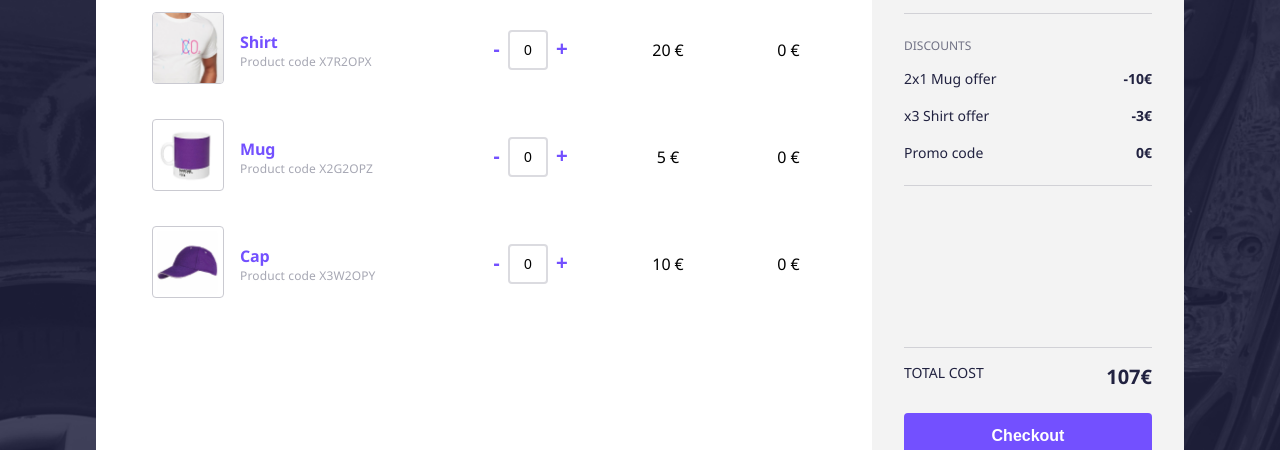
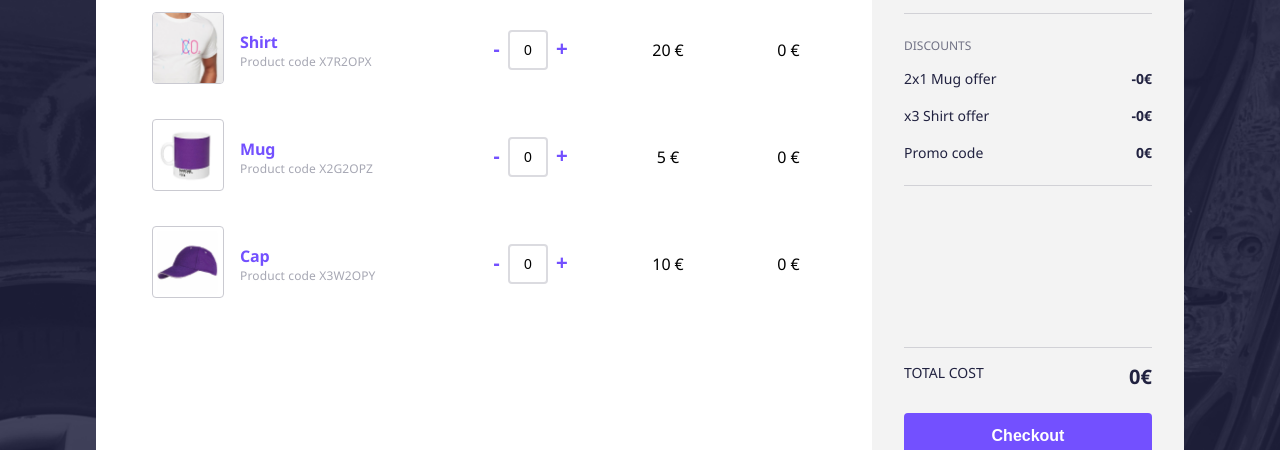
Before and after one commit to mariasola/cabify-challenge, a React (Create React App) app: page / in a window 1280 px wide. Shown: the part 225-675 px from the top of the page. Built offline with nearby package versions, Linux system fonts and the light colour scheme.

Commit message:
shirt & mug offer logic writen

```diff
--- a/src/App.js
+++ b/src/App.js
@@ -18,12 +18,15 @@ class App extends React.Component {
         Cap: 0
       },
       showDetail:false,
-      productSelected:{}
+      productSelected:{},
+      mugDiscount:0,
+      shirtDiscount:0
     };
     this.handleEvent = this.handleEvent.bind(this);
     this.sumProducts = this.sumProducts.bind(this);
     this.sumTotalAmount = this.sumTotalAmount.bind(this);
     this.handleDetail = this.handleDetail.bind(this);
+    this.handleDiscounts = this.handleDiscounts.bind(this);
   }
   componentDidMount() {
     getData().then(products => {
@@ -35,6 +38,7 @@ class App extends React.Component {
     const quantity = { ...this.state.quantity, [item]: number };
     this.sumProducts();
     this.sumTotalAmount();
+    this.handleDiscounts();
 
     this.setState(
       { quantity },
@@ -48,7 +52,6 @@ class App extends React.Component {
     let itemsArray = Object.values(this.state.quantity);
     const reducer = (accumulator, currentValue) => accumulator + currentValue;
     total=(itemsArray.reduce(reducer));
-    console.log(itemsArray);
     this.setState(
       {
       totalItems: total
@@ -82,8 +85,23 @@ class App extends React.Component {
   closeDetail= () =>{
     this.setState({ showDetail: false});
   }
+  handleDiscounts(){
+    let mugDiscount=0;
+    let shirtDiscount=0;
+    if(this.state.quantity.Mug % 2 ===0){
+       mugDiscount= (this.state.quantity.Mug*5)/2
+    }
+    if (this.state.quantity.Shirt>=3){
+       shirtDiscount=(this.state.quantity.Shirt*20)*0.05;
+     }
+    this.setState(
+      {
+        mugDiscount: mugDiscount,
+        shirtDiscount: shirtDiscount
+      })
+  }
   render() {
-    const { products, quantity, totalItems,totalAmount,productSelected, closeDetail } = this.state;
+    const { products, quantity, totalItems,totalAmount,productSelected, mugDiscount, shirtDiscount} = this.state;
     return (
       <main className="App">
         <ProductList
@@ -92,7 +110,7 @@ class App extends React.Component {
           handleEvent={this.handleEvent}
           handleDetail={this.handleDetail}
         ></ProductList>
-        <Summary totalAmount={totalAmount}  totalItems={totalItems} ></Summary>
+        <Summary mugDiscount={mugDiscount} shirtDiscount={shirtDiscount}  totalAmount={totalAmount}  totalItems={totalItems} ></Summary>
         {this.state.showDetail &&(
           <Detail closeDetail={this.closeDetail} productSelected={productSelected}/>
         )}
--- a/src/components/summary/Summary.js
+++ b/src/components/summary/Summary.js
@@ -3,6 +3,7 @@ import React from "react";
 class Summary extends React.Component {
   constructor(props) {
     super(props);
+    console.log(props);
   }
   render() {
     return (
@@ -24,11 +25,11 @@ class Summary extends React.Component {
           <ul>
             <li>
               <span>2x1 Mug offer</span>
-              <span>-10€</span>
+              <span>-{this.props.mugDiscount}€</span>
             </li>
             <li>
               <span>x3 Shirt offer</span>
-              <span>-3€</span>
+              <span>-{this.props.shirtDiscount}€</span>
             </li>
             <li>
               <span>Promo code</span>
@@ -40,7 +41,7 @@ class Summary extends React.Component {
           <ul>
             <li>
               <span className="summary-total-cost">Total cost</span>
-              <span className="summary-total-price">107€</span>
+              <span className="summary-total-price">{this.props.totalAmount-(this.props.mugDiscount+this.props.shirtDiscount)}€</span>
             </li>
           </ul>
           <button type="submit">Checkout</button>
```
